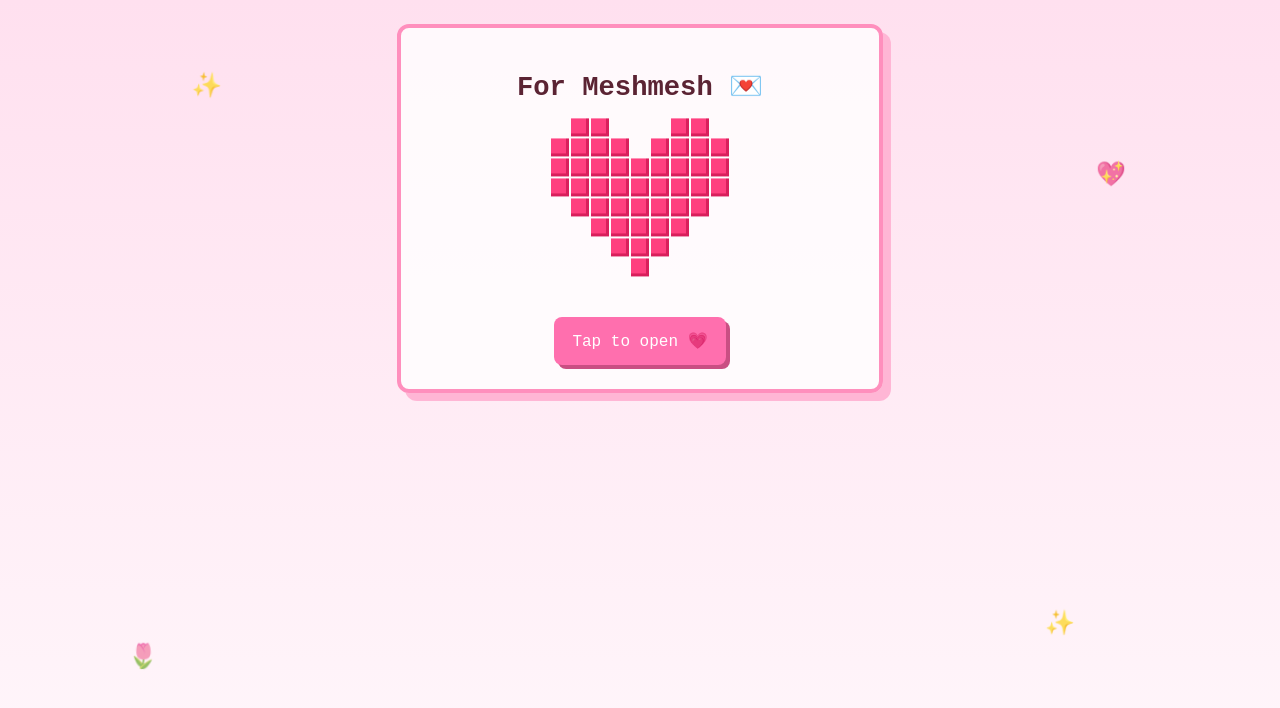
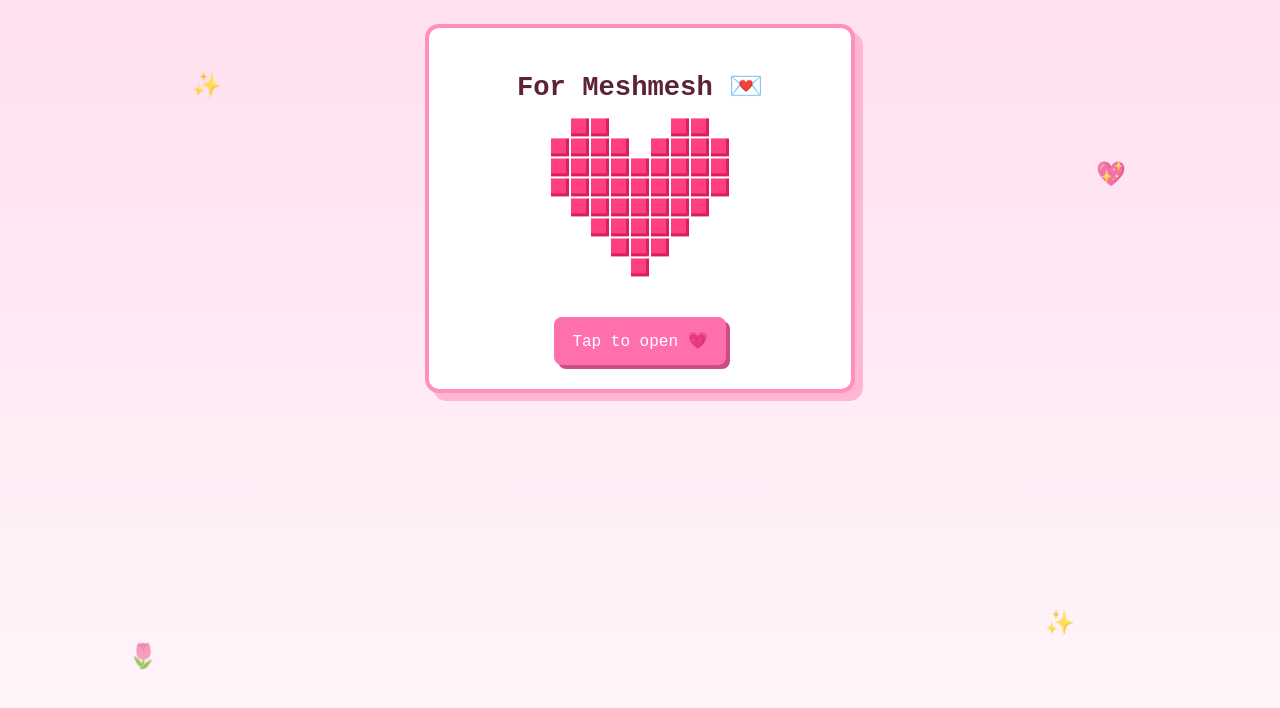
Before and after one commit to LaithSafi/meshmesh-, a plain HTML site: page index.html in a window 1280 px wide. Drawn offline with Linux system fonts and the light colour scheme.

Commit message:
Refactor HTML structure and styles
Updated the styling and structure of the HTML document, including adjustments to the container and pixel heart elements.

```diff
--- a/index.html
+++ b/index.html
@@ -24,15 +24,15 @@
 }
 
     .container {
-      width: 90%;
-      max-width: 430px;
-      padding: 24px;
-      background: rgba(255, 255, 255, 0.8);
-      border: 4px solid #ff8fbd;
-      box-shadow: 8px 8px 0 #ffb6d5;
-      border-radius: 12px;
-      position: relative;
-      z-index: 2;
+       width: 88%;
+  max-width: 430px;
+  background: white;
+  padding: 24px;
+  border: 4px solid #ff8fbd;
+  border-radius: 14px;
+  box-shadow: 8px 8px 0 #ffb6d5;
+  box-sizing: border-box;
+  margin-bottom: 40px;
     }
 
     h1 {
```
